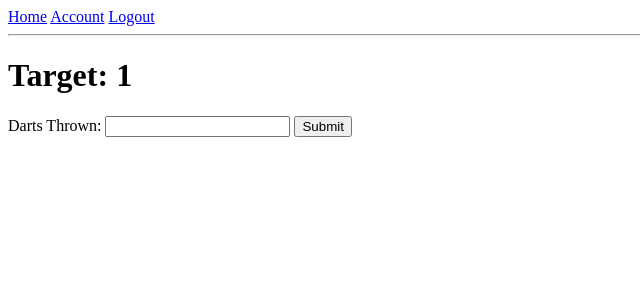
After one commit to mikadire/darts4dorks, a Flask app: page /round_the_clock in a window 1280 px wide. The commit adds this page. Shown: the top 300 px of the page, without its empty margins (0-640 px from the left). Run offline with Flask 3, Linux system fonts and the light colour scheme; the visitor is signed in with stand-in values (Sample User, id 1); data comes from the database, SQL or seed files in the repository; data that the repository does not hold is empty.

Commit message:
RTC frontend and attempt endpoint

```diff
--- a/darts4dorks/__init__.py
+++ b/darts4dorks/__init__.py
@@ -47,7 +47,13 @@ if not app.debug:
     )
     file_handler.setLevel(logging.INFO)
     app.logger.addHandler(file_handler)
+
     app.logger.setLevel(logging.INFO)
     app.logger.info("Darts for Dorks startup")
 
+if app.debug:
+    # Output SQL generated by SQLAlchemy to stdout
+    logging.basicConfig()
+    logging.getLogger('sqlalchemy.engine').setLevel(logging.INFO)
+
 from darts4dorks import routes, models, handlers
--- a/darts4dorks/models.py
+++ b/darts4dorks/models.py
@@ -2,7 +2,7 @@ import jwt
 from datetime import datetime
 from time import time
 from hashlib import md5
-from sqlalchemy import String, ForeignKey, func
+from sqlalchemy import String, ForeignKey, func, select
 from sqlalchemy.orm import Mapped, mapped_column, relationship, WriteOnlyMapped
 from flask_login import UserMixin
 from werkzeug.security import generate_password_hash, check_password_hash
@@ -14,12 +14,15 @@ class User(db.Model, UserMixin):
     username: Mapped[str] = mapped_column(String(32), index=True, unique=True)
     email: Mapped[str] = mapped_column(String(128), index=True, unique=True)
     password_hash: Mapped[str | None] = mapped_column(String(256))
-    created: Mapped[datetime] = mapped_column(server_default=func.now(), index=True)
+    created: Mapped[datetime] = mapped_column(server_default=func.now())
 
     sessions: WriteOnlyMapped["Session"] = relationship(back_populates="owner")
 
     def __repr__(self):
-        return f"<User {self.id}, {self.username}, {self.created}>"
+        return (
+            f"User(id={self.id}, username={self.username}, "
+            f"email={self.email}, created={self.created})"
+        )
 
     def set_password(self, password):
         self.password_hash = generate_password_hash(password)
@@ -31,6 +34,37 @@ class User(db.Model, UserMixin):
         digest = md5(self.email.lower().encode("utf-8")).hexdigest()
         return f"https://www.gravatar.com/avatar/{digest}?d=identicon&s={size}"
 
+    def create_session(self):
+        session = Session(owner=self)
+        db.session.add(session)
+        db.session.commit()
+        return session
+
+    def get_active_session(self):
+        query = (
+            select(Session)
+            .where(Session.ended == False, Session.owner == self)
+            .order_by(Session.id.desc())
+        )
+        return db.session.scalar(query)
+
+    def get_latest_target(self, session):
+        query = (
+            select(Attempt.target)
+            .where(Attempt.session == session)
+            .order_by(Attempt.id.desc())
+        )
+        return db.session.scalar(query)
+
+    def get_active_session_and_target(self):
+        query = (
+            select(Session, Attempt.target)
+            .join_from(Session, Attempt, isouter=True)
+            .where(Session.ended == False, Session.owner == self)
+            .order_by(Session.id.desc(), Attempt.id.desc())
+        )
+        return db.session.execute(query).first()
+
     def get_password_reset_token(self, expires_in=600):
         return jwt.encode(
             {"reset_password": self.id, "exp": time() + expires_in},
@@ -41,7 +75,9 @@ class User(db.Model, UserMixin):
     @staticmethod
     def verify_passowrd_reset_token(token):
         try:
-            id = jwt.decode(token, app.config["SECRET_KEY"], algorithms=["HS256"])["reset_password"]
+            id = jwt.decode(token, app.config["SECRET_KEY"], algorithms=["HS256"])[
+                "reset_password"
+            ]
         except:
             return None
         return db.session.get(User, id)
@@ -54,18 +90,22 @@ def load_user(id):
 
 class Session(db.Model):
     id: Mapped[int] = mapped_column(primary_key=True)
-    start_time: Mapped[datetime] = mapped_column(server_default=func.now(), index=True)
+    start_time: Mapped[datetime] = mapped_column(server_default=func.now())
     end_time: Mapped[datetime | None] = mapped_column(
         onupdate=func.now()
     )  # Initially None, updated to server time when ended is set to True
     ended: Mapped[bool] = mapped_column(default=False)
+    # "complete" column?
     user_id: Mapped[int] = mapped_column(ForeignKey(User.id), index=True)
 
     owner: Mapped[User] = relationship(back_populates="sessions")
     attempts: WriteOnlyMapped["Attempt"] = relationship(back_populates="session")
 
     def __repr__(self):
-        return f"<ID {self.id}>, <User {self.user_id}>, <Time {self.start_time}>"
+        return (
+            f"Session(id={self.id}, start={self.start_time}, end={self.end_time}, "
+            f"ended={self.ended}, user_id={self.user_id})"
+        )
 
 
 class Attempt(db.Model):
@@ -77,4 +117,7 @@ class Attempt(db.Model):
     session: Mapped[Session] = relationship(back_populates="attempts")
 
     def __repr__(self):
-        return f"<{self.id}>, <User {self.user_id}>, <Time {self.start_time}>"
+        return (
+            f"Attempt(id={self.id}, target={self.target}, "
+            f"darts_thrown={self.darts_thrown}, session_id={self.session_id})"
+        )
--- a/darts4dorks/routes.py
+++ b/darts4dorks/routes.py
@@ -1,4 +1,4 @@
-from flask import render_template, url_for, redirect, flash, request
+from flask import render_template, url_for, redirect, flash, request, jsonify
 from flask_login import current_user, login_user, logout_user, login_required
 from sqlalchemy import select
 from urllib.parse import urlsplit
@@ -10,8 +10,14 @@ from darts4dorks.forms import (
     ResetPasswordRequestForm,
     ResetPasswordForm,
 )
-from darts4dorks.models import User
+from darts4dorks.models import User, Attempt
 from darts4dorks.email import send_password_reset_email
+
+
+@app.route("/test_error")
+def test_error():
+    app.logger.error("This is a test error for email logging!")
+    return "Error logged."
 
 
 @app.route("/")
@@ -29,6 +35,7 @@ def login():
         user = db.session.scalar(select(User).where(User.email == form.email.data))
         if user is None or not user.verify_password(form.password.data):
             flash("Invalid username or password.", "danger")
+            return redirect(url_for("login"))
         login_user(user, remember=form.remember_me.data)
         next_page = request.args.get("next")
         if not next_page or urlsplit(next_page).netloc != "":
@@ -96,13 +103,13 @@ def reset_password_request():
     )
 
 
-@app.route("/reset_password<token>", methods=["GET", "POST"])
+@app.route("/reset_password/<token>", methods=["GET", "POST"])
 def reset_password(token):
     if current_user.is_authenticated:
-        flash("That is an invalid or expired token.", "warning")
         return redirect(url_for("index"))
     user = User.verify_passowrd_reset_token(token)
     if not user:
+        flash("That is an invalid or expired token.", "warning")
         return redirect(url_for("index"))
     form = ResetPasswordForm()
     if form.validate_on_submit():
@@ -113,7 +120,40 @@ def reset_password(token):
     return render_template("reset_password.html", form=form)
 
 
-@app.route("/test_error")
-def test_error():
-    app.logger.error("This is a test error for email logging!")
-    return "Error logged."
+@app.route("/round_the_clock", methods=["GET"])
+@login_required
+def round_the_clock():
+    result = current_user.get_active_session_and_target()
+    if result is None:
+        session = current_user.create_session()
+        target = 1
+    else:
+        session, target = result
+        target += 1
+        flash("You had an existing game going.")
+        if not target:
+            target = 1
+    return render_template(
+        "round_the_clock.html",
+        title="Round the Clock",
+        session_id=session.id,
+        target=target,
+    )
+
+
+@app.route("/attempt", methods=["POST"])
+@login_required
+def attempt():
+    data = request.get_json()
+    attempt = Attempt(
+        target=data["target"],
+        darts_thrown=data["darts_thrown"],
+        session_id=data["session_id"],
+    )
+    db.session.add(attempt)
+    try:
+        db.session.commit()
+        return jsonify({"success": True, "message": "Attempt successfully saved."}), 201
+    except Exception as e:
+        db.session.rollback()
+        return jsonify({"success": False, "message": str(e)}), 500
--- /dev/null
+++ b/darts4dorks/static/attempt.js
@@ -0,0 +1,46 @@
+document.addEventListener('DOMContentLoaded', () => {
+    const targetElement = document.getElementById('target');
+    const input = document.getElementById('darts-thrown');
+    const button = document.getElementById('submit-button');
+    const errorMessage = document.getElementById('error-message');
+
+    button.addEventListener('click', submitData);
+
+    async function submitData() {
+        errorMessage.textContent = '';
+
+        const dartsThrown = parseInt(input.value);
+        if (isNaN(dartsThrown) || dartsThrown < 1) {
+            errorMessage.textContent = 'How did you manage that? Most people need \
+            1 or more darts to hit their target.';
+            return;
+        };
+
+        target = parseInt(targetElement.textContent);
+        const data = {
+            session_id: sessionID,
+            target: target,
+            darts_thrown: dartsThrown
+        };
+
+        try{
+            const response = await fetch('/attempt', {
+                method: 'POST',
+                headers: { 'Content-Type': 'application/json; charset=utf-8' },
+                body: JSON.stringify(data)
+            });
+
+            if (!response.ok) {
+                throw new Error(`Response status: ${response.status},
+                    Error: ${respone.message}`);
+            };
+
+            const newTarget = target + 1;
+            targetElement.textContent = newTarget;
+            input.value = '';
+
+        } catch (error) {
+            console.error(error.message);
+        }
+    };
+})
--- /dev/null
+++ b/darts4dorks/templates/round_the_clock.html
@@ -0,0 +1,14 @@
+{% extends "base.html" %}
+
+{% block content %}
+  <h1>Target: <span id="target">{{ target }}</span></h1>
+  <div>
+    <label for="darts-thrown">Darts Thrown:</label>
+    <input type="number" id="darts-thrown" size="3" min="1">
+    <button id="submit-button">Submit</button>
+  </div>
+  <div id="error-message" style="color: red;"></div>
+
+  <script>const sessionID = {{ session_id|tojson }};</script>
+  <script src="{{ url_for('static', filename='attempt.js')}}"></script>
+{% endblock %}
```
Also changed, not shown: darts4dorks/forms.py (+8 -2 lines), darts4dorks/templates/game_setup.html (added, +8 -0 lines), darts4dorks/templates/index.html (+6 -1 lines).
